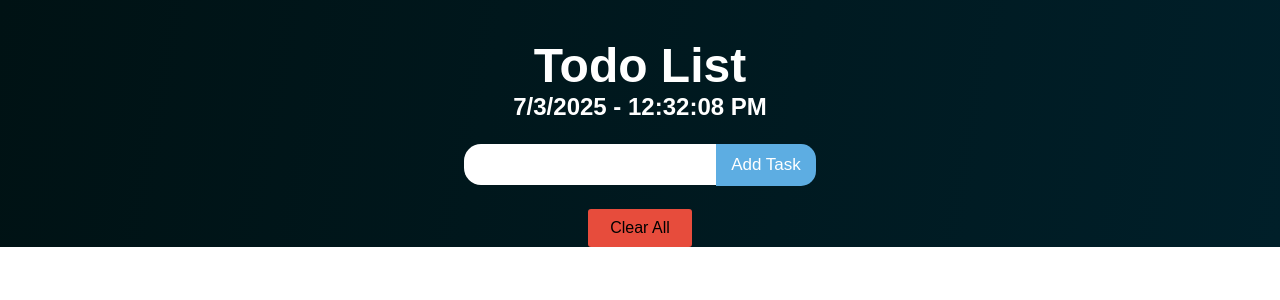
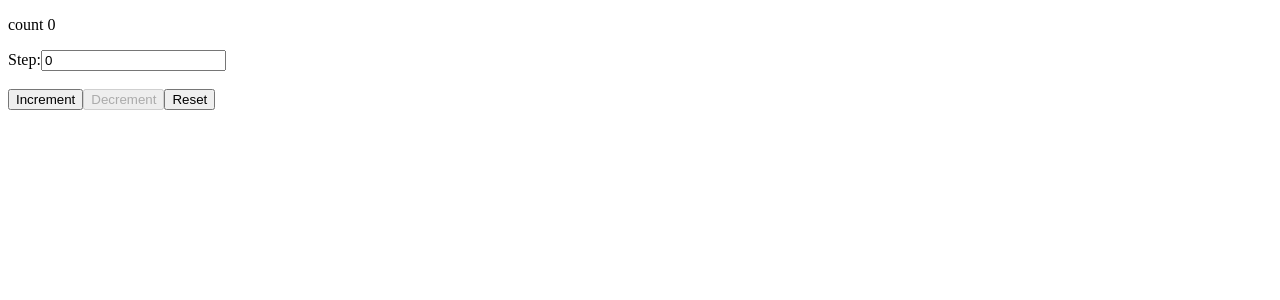
Before and after one commit to devrajmandal/react-basics, a React (Vite) app: page / in a window 1280 px wide. Shown: the top 300 px of the page. Built offline with nearby package versions, Linux system fonts and the light colour scheme.

Commit message:
Add changes

```diff
--- a/src/App.jsx
+++ b/src/App.jsx
@@ -13,7 +13,10 @@
 // import { Practice } from "./components/Practice";
 // import { State } from "./components/hooks/State";
 
-import { Todo } from "./projects/Todo/Todo";
+// import { Todo } from "./projects/Todo/Todo";
+// import {ShortCircuit} from "./components/ShortCircuit";
+// import {Counter} from "./components/hooks/useState/index";
+import { Challenge } from "./components/hooks/useState/challenge";
 
 // export const App = () => {
 //   return (
@@ -37,7 +40,10 @@ import { Todo } from "./projects/Todo/Todo";
 export const App = () => {
   return (
     <section>
-      <Todo />
+      {/* <Todo /> */}
+      {/* <ShortCircuit/> */}
+      {/* <Counter/> */}
+      <Challenge/>
     </section>
   );
 };
--- /dev/null
+++ b/src/components/ShortCircuit.jsx
@@ -0,0 +1,14 @@
+// import { useState } from "react";
+
+// export const ShortCircuit = () => {
+//   const [count, setCount] = useState(0);
+//   const handleButtonClick = () => {
+//     setCount((count) => count + 1);
+//   };
+//   return (
+//     <div>
+//       <h1>Counter: {count}</h1>
+//       <button onClick={handleButtonClick}>Click me</button>
+//     </div>
+//   );
+// };
--- /dev/null
+++ b/src/components/hooks/useState/Challenge.jsx
@@ -0,0 +1,34 @@
+import { useState } from "react";
+
+export const Challenge = () => {
+  const [count, setCount] = useState(0);
+  const [step, setStep] = useState(0);
+  const handleIncrement = () => {
+    setCount(count + step);
+  };
+  const handleDecrement = () => {
+    setCount(count - step);
+  };
+  const handleReset = () => {
+    setCount(0);
+  };
+  return (
+    <div>
+      <p>count {count}</p>
+      <label>
+        Step:
+        <input
+          type="number"
+          value={step}
+          onChange={(e) => setStep(Number(e.target.value))}
+        />
+      </label>
+
+      <br />
+      <br />
+      <button onClick={handleIncrement} disabled={count >= 100}>Increment</button>
+      <button onClick={handleDecrement} disabled={count <= 0}>Decrement</button>
+      <button onClick={handleReset}>Reset</button>
+    </div>
+  );
+};
```
Also changed, not shown: src/components/hooks/useState/index.jsx (added, +17 -0 lines), src/projects/Todo/Todo.jsx (line endings or trailing spaces).
